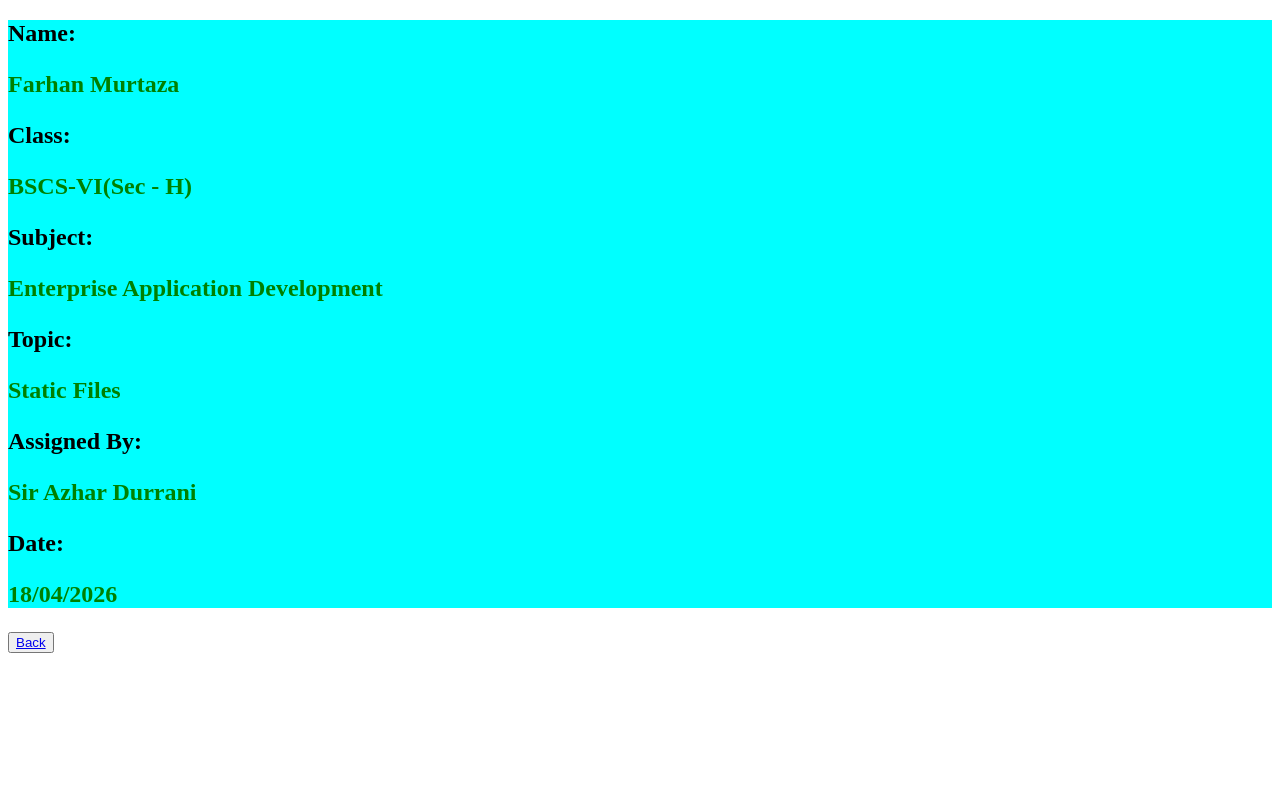
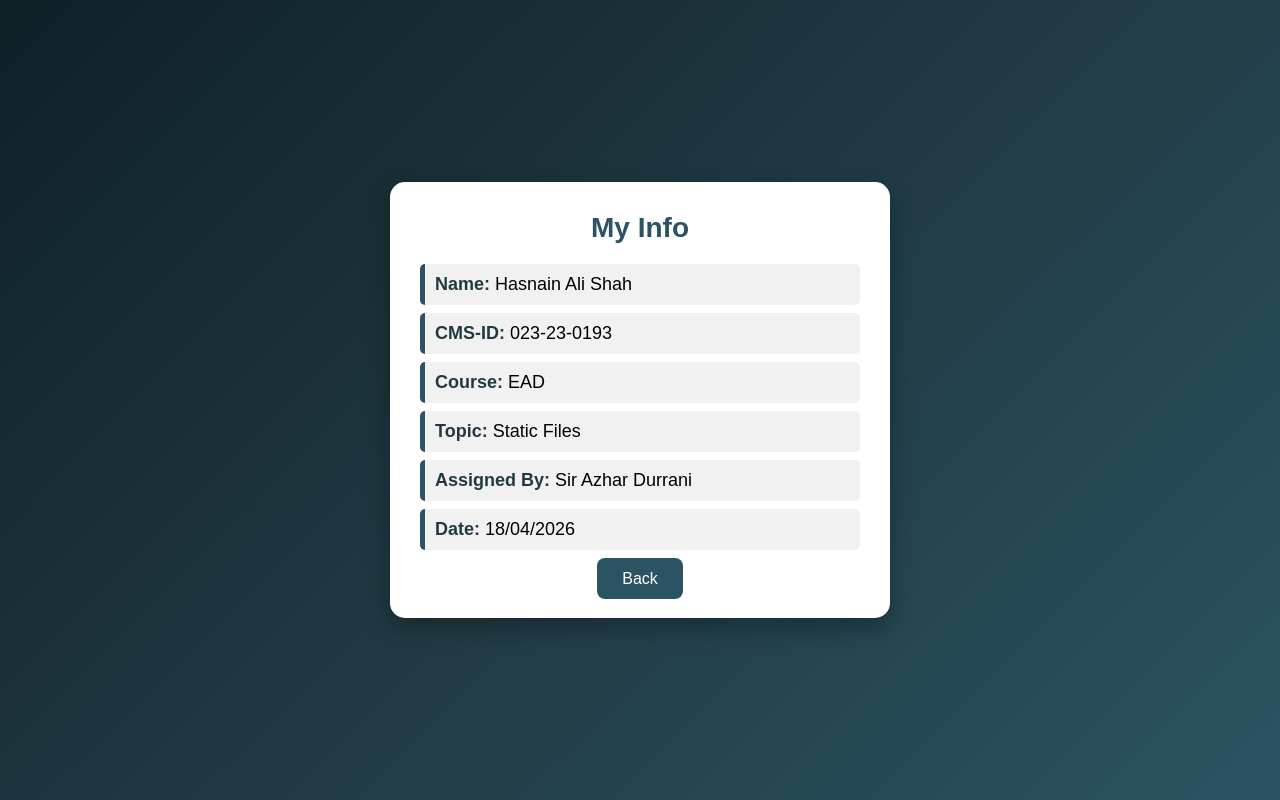
Before and after one commit to farhan-genius/EAD-assignment_2, a website: page public/about_me.html in a window 1280 px wide. Drawn offline with Linux system fonts and the light colour scheme.

Commit message:
assignment_task

```diff
--- a/public/about_me.html
+++ b/public/about_me.html
@@ -1,34 +1,110 @@
 <!DOCTYPE html>
 <html lang="en">
 <head>
-    <meta charset="UTF-8">
-    <meta name="viewport" content="width=device-width, initial-scale=1.0">
-    <title>Document</title>
-    <style>
-        div{
-            background-color: aqua;
+<meta charset="UTF-8">
+<meta name="viewport" content="width=device-width, initial-scale=1.0">
+<title>Student Assignment</title>
+
+<style>
+    *{
+        margin: 0;
+        padding: 0;
+        box-sizing: border-box;
+        font-family: Arial, Helvetica, sans-serif;
+    }
+
+    body{
+        background: linear-gradient(135deg, #0f2027, #203a43, #2c5364);
+        height: 100vh;
+        display: flex;
+        justify-content: center;
+        align-items: center;
+    }
+
+    .container{
+        background: white;
+        width: 500px;
+        padding: 30px;
+        border-radius: 15px;
+        box-shadow: 0 10px 25px rgba(0,0,0,0.3);
+        text-align: center;
+        animation: fadeIn 1s ease-in-out;
+    }
+
+    .container h1{
+        color: #2c5364;
+        margin-bottom: 20px;
+        font-size: 28px;
+    }
+
+    .info{
+        text-align: left;
+        margin-top: 15px;
+    }
+
+    .info p{
+        padding: 10px;
+        margin: 8px 0;
+        background: #f1f1f1;
+        border-left: 5px solid #2c5364;
+        border-radius: 5px;
+        font-size: 18px;
+    }
+
+    .info span{
+        font-weight: bold;
+        color: #203a43;
+    }
+
+    .btn{
+        margin-top: 20px;
+    }
+
+    .btn a{
+        text-decoration: none;
+        background: #2c5364;
+        color: white;
+        padding: 12px 25px;
+        border-radius: 8px;
+        transition: 0.3s;
+        font-size: 16px;
+    }
+
+    .btn a:hover{
+        background: #203a43;
+    }
+
+    @keyframes fadeIn{
+        from{
+            opacity: 0;
+            transform: translateY(-20px);
         }
-        p{
-            color: green;
+        to{
+            opacity: 1;
+            transform: translateY(0);
         }
+    }
+</style>
+</head>
 
-    </style>
-</head>
 <body>
-    <div>
-        <h2>Name:        <p>Farhan Murtaza</p></h2>
-        <h2>Class:       <p>BSCS-VI(Sec - H)</p></h2>
-        <h2>Subject:     <p>Enterprise Application Development</p></h2>
-        <h2>Topic:       <p>Static Files</p></h2>
-        <h2>Assigned By: <p>Sir Azhar Durrani</p></h2>
-        <h2>Date:        <p>18/04/2026</p></h2>
-        <h2></h2>
+
+<div class="container">
+    <h1>My Info</h1>
+
+    <div class="info">
+        <p><span>Name:</span> Hasnain Ali Shah</p>
+        <p><span>CMS-ID:</span> 023-23-0193</p>
+        <p><span>Course:</span> EAD</p>
+        <p><span>Topic:</span> Static Files</p>
+        <p><span>Assigned By:</span> Sir Azhar Durrani</p>
+        <p><span>Date:</span> 18/04/2026</p>
     </div>
 
-    <span>
-        <button>
-            <a href="/">Back</a>
-        </button>
-    </span>
+    <div class="btn">
+        <a href="/">Back</a>
+    </div>
+</div>
+
 </body>
 </html>
```
Also changed, not shown: public/index.html (+112 -1 lines), images.jpg (added).
